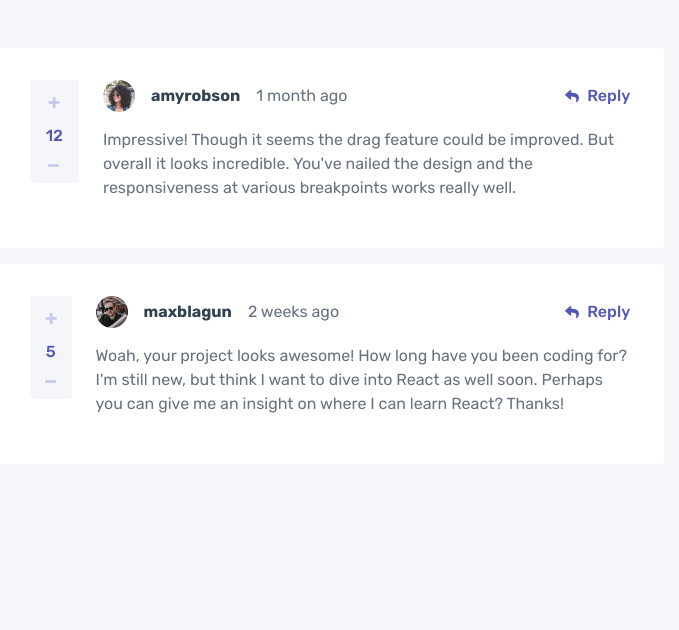
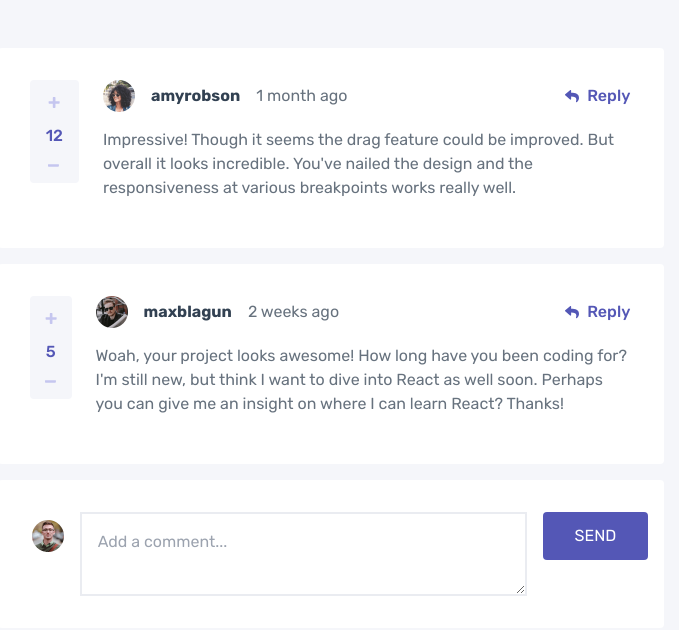
Before and after one commit to aweliego/interactive-comments-section, a React (Vite) app: page / in a window 1280 px wide. Shown: the top 630 px of the page, without its empty margins (309-988 px from the left). Built offline with nearby package versions, Linux system fonts and the light colour scheme.

Commit message:
Create AddComment component

```diff
--- a/src/App.tsx
+++ b/src/App.tsx
@@ -1,12 +1,15 @@
 import data from '../data.json'
 import Comment from './components/Comment/Comment'
+import AddComment from './components/AddComment'
 
 const App = () => {
   const { comments } = data
+  const { currentUser } = data
 
   return (
     <section className='flex flex-col items-center justify-center sm:w-8/12 md:w-7/12 lg:w-6/12 mx-auto p-10'>
       {comments.map((comment) => <Comment key={comment.id} {...comment} />)}
+      <AddComment currentUser={currentUser} />
     </section>
   )
 }
--- /dev/null
+++ b/src/components/AddComment.tsx
@@ -0,0 +1,21 @@
+const AddComment = ({ currentUser }: any) => {
+
+    return (
+        <article className='bg-neutral-white rounded grid items-center gap-y-4 md:gap-y-0 md:gap-x-4 grid-rows-mobile_add md:grid-rows-desktop md:grid-cols-desktop_add w-full p-4 md:py-8 m-2'>
+            <textarea
+                placeholder='Add a comment...'
+                className='col-start-1 col-span-3 md:row-start-1 md:row-span-2 md:col-start-2 md:col-span-1 p-4 border-2 border-neutral-gray-light outline-primary-blue-moderate '>
+            </textarea>
+            <img
+                src={currentUser?.image?.png}
+                alt="user-icon"
+                className='w-8 justify-self-start md:justify-self-end row-start-2 col-start-1 col-span-1 md:row-start-1 md:row-span-1' />
+            {/* TODO: make reusable button component with text dynamically changing based on action */}
+            <button className='px-8 py-3 rounded bg-primary-blue-moderate text-white hover:bg-primary-blue-light justify-self-end row-start-2 col-start-3 md:row-start-1 md:row-span-1 md:col-start-3 md:col-span-1'>
+                SEND
+            </button>
+        </article>
+    )
+}
+
+export default AddComment
--- a/tailwind.config.js
+++ b/tailwind.config.js
@@ -30,10 +30,12 @@ export default {
         body: ['Rubik'],
       },
       gridTemplateColumns: {
-        desktop: 'min-content 1fr min-content'
+        desktop: 'min-content 1fr min-content',
+        desktop_add: '50px 5fr 1fr'
       },
       gridTemplateRows: {
         mobile: 'repeat(3, min-content)',
+        mobile_add: 'repeat(2, min-content)',
         desktop: 'min-content min-content'
       },
       screens: {
```
